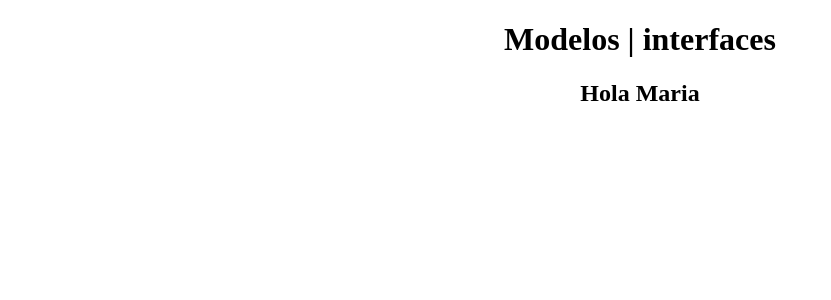
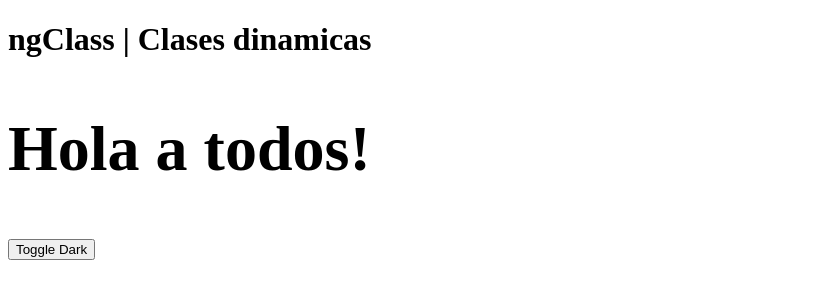
Before and after one commit to Mariacabriles29/projectAngular, an Angular app: page / in a window 1280 px wide. Shown: the top 300 px of the page, without its empty margins (0-831 px from the left). Built offline with nearby package versions, Linux system fonts and the light colour scheme.

Commit message:
feat: ngClass Directive

```diff
--- a/src/app/app.component.css
+++ b/src/app/app.component.css
@@ -0,0 +1,11 @@
+.dark {
+  display: flex;
+  align-items: center;
+  justify-content: center;
+  background-color: black;
+  color: white;
+  width: 100%;
+}
+.big {
+  font-size: 4em;
+}
--- a/src/app/app.component.html
+++ b/src/app/app.component.html
@@ -44,6 +44,16 @@
 
 <!-- Modelos e interfaces -->
 
-<h1 style="text-align: center;">Modelos | interfaces</h1>
-<h2 style="text-align: center;"> Hola {{userName}}</h2>
+<!-- <h1 style="text-align: center;">Modelos | interfaces</h1>
+<h2 style="text-align: center;"> Hola {{userName}}</h2> -->
+
+
+
+<!-- Directiva ngClass | Clases dinamicas -->
+<h1> ngClass | Clases dinamicas </h1>
+
+<h2 [ngClass]="{dark:isDark , big:true}"> Hola a todos!</h2>
+
+<button (click)="toogleDark()">Toggle Dark</button>
+
 <router-outlet />
--- a/src/app/app.component.ts
+++ b/src/app/app.component.ts
@@ -3,6 +3,7 @@ import { FormsModule } from '@angular/forms';
 import { RouterOutlet } from '@angular/router';
 import { Animal } from '../data/animals';
 import Product from './models/Produxt';
+import { NgClass } from '@angular/common';
 // import { ChildComponent } from './components/child/child.component';
 
 //import { HeaderComponent } from './components/header/header.component';
@@ -10,7 +11,7 @@ import Product from './models/Produxt';
 @Component({
   selector: 'app-root',
   standalone: true,
-  imports: [RouterOutlet, FormsModule],
+  imports: [RouterOutlet, FormsModule, NgClass],
   templateUrl: './app.component.html',
   styleUrl: './app.component.css',
 })
@@ -88,4 +89,13 @@ export class AppComponent {
       isForSale: true,
     };
   }
+
+  //se cree una variable para contralar la clase de css que debe mostrar la directiva ngClass
+  //esto s ehace para aplicar clases dinamicamente
+  isDark: boolean = false;
+
+  //este metodo se encarga de cambiar el valor de la variable isDark
+  toogleDark() {
+    this.isDark = !this.isDark;
+  }
 }
```
